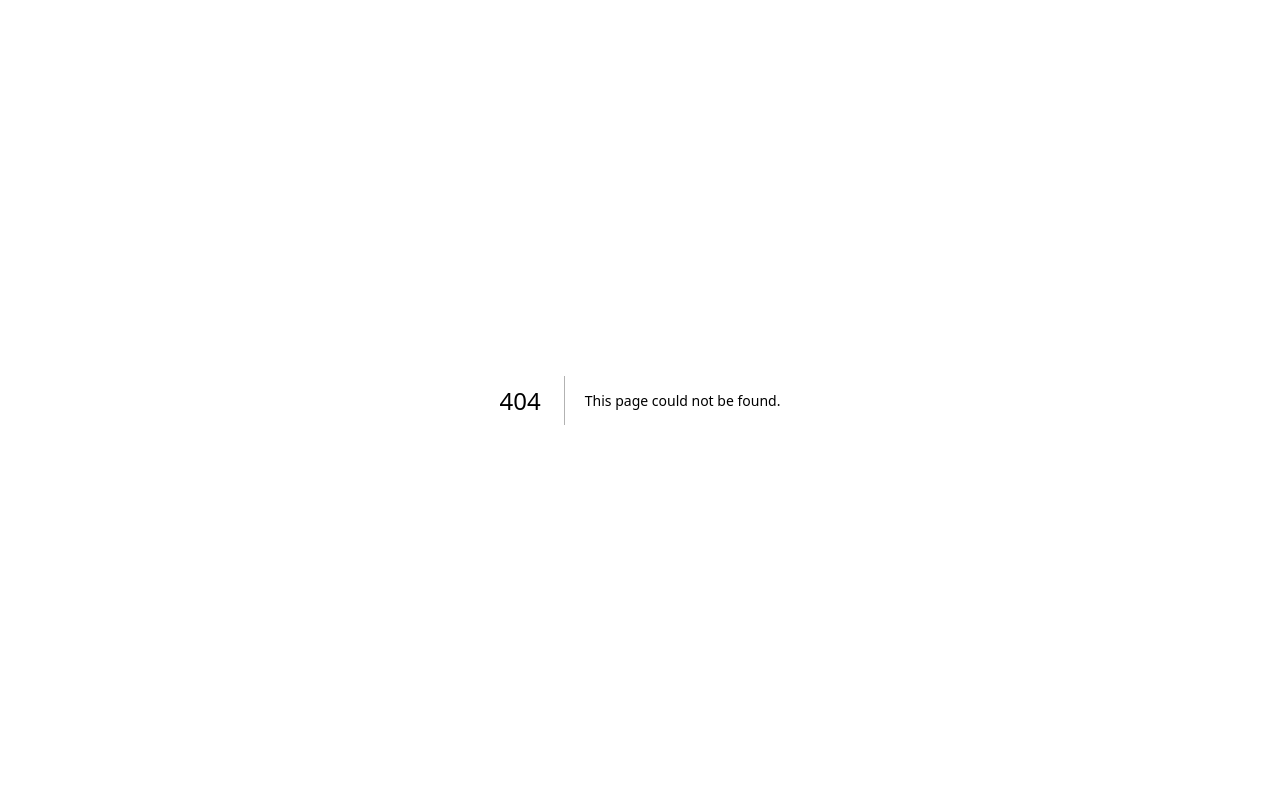
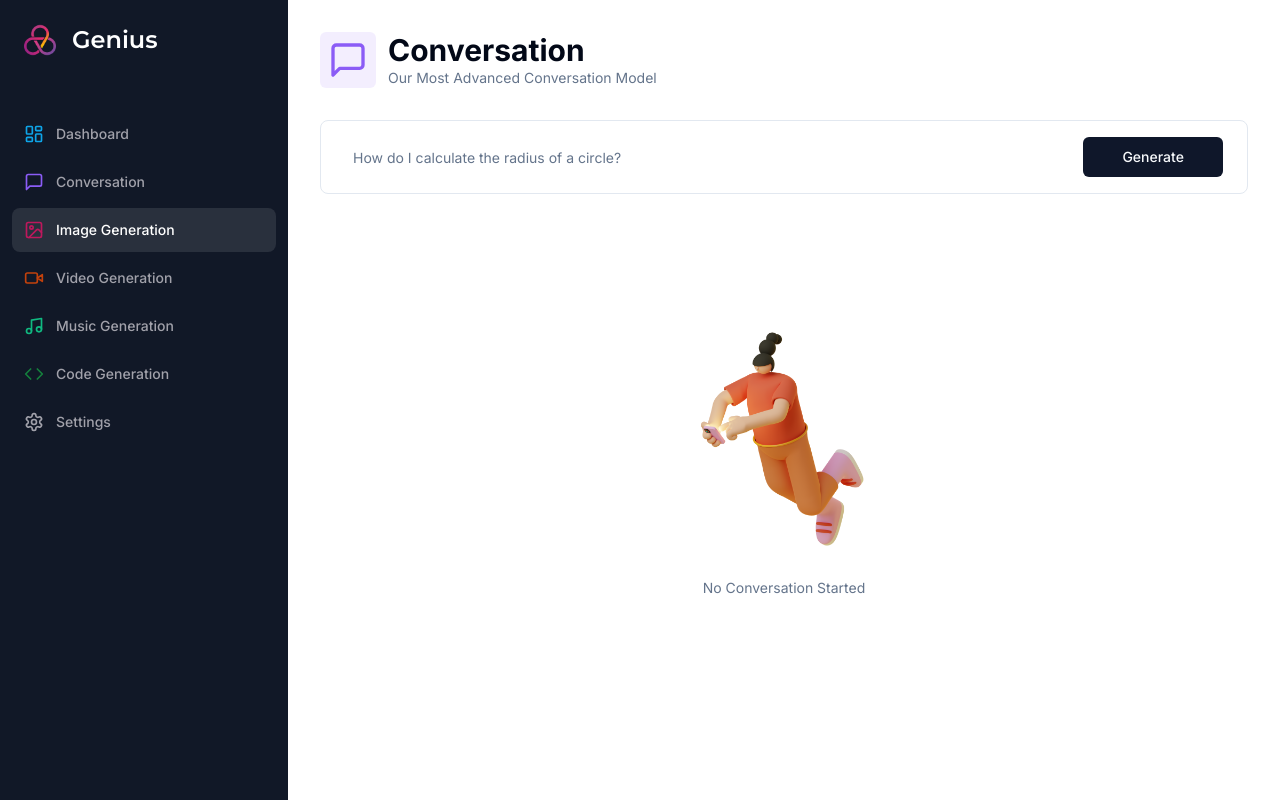
Before and after one commit to JavidAAA/AI_SaaS_App, a Next.js app: page /image in a window 1280 px wide. Before the commit this address had no page. Built offline with nearby package versions, Linux system fonts and the light colour scheme.

Commit message:
added new route dashboard/image

```diff
--- /dev/null
+++ b/app/(dashboard)/(routes)/image/constants.ts
@@ -0,0 +1,7 @@
+import * as z from "zod";
+
+export const formSchema = z.object({
+  prompt: z.string().min(1, {
+    message: "Prompt is required"
+  })
+});
--- /dev/null
+++ b/app/(dashboard)/(routes)/image/page.tsx
@@ -0,0 +1,129 @@
+"use client";
+
+import React, { useState } from "react";
+import { MessageSquare } from "lucide-react";
+import { useForm } from "react-hook-form";
+import * as z from "zod";
+import { zodResolver } from "@hookform/resolvers/zod";
+import axios from "axios";
+import { useRouter } from "next/navigation";
+import { ChatCompletionRequestMessage } from "openai";
+
+import Heading from "@/components/heading";
+import { Form, FormControl, FormField, FormItem } from "@/components/ui/form";
+import { Input } from "@/components/ui/input";
+import { Button } from "@/components/ui/button";
+import { Empty } from "@/components/empty";
+import { Loader } from "@/components/loader";
+import { UserAvatar } from "@/components/user-avatar";
+import { BotAvatar } from "@/components/bot-avatar";
+
+import { formSchema } from "./constants";
+import { cn } from "@/lib/utils";
+
+export default function ConversationPage() {
+  const router = useRouter();
+  const [messages, setMessages] = useState<ChatCompletionRequestMessage[]>([]);
+
+  const form = useForm<z.infer<typeof formSchema>>({
+    resolver: zodResolver(formSchema),
+    defaultValues: {
+      prompt: ""
+    }
+  });
+
+  const isLoading = form.formState.isSubmitting;
+
+  const onSubmit = async (values: z.infer<typeof formSchema>) => {
+    try {
+      const userMessage: ChatCompletionRequestMessage = {
+        role: "user",
+        content: values.prompt
+      };
+      const newMessages = [...messages, userMessage];
+
+      const response = await axios.post("/api/conversation", {
+        messages: newMessages
+      });
+
+      setMessages((current) => [...current, userMessage, response.data]);
+
+      form.reset();
+    } catch (error: any) {
+      // TODO: Open Pro Modal
+      console.error(error);
+    } finally {
+      router.refresh();
+    }
+  };
+
+  return (
+    <div>
+      <Heading
+        title="Conversation"
+        description="Our Most Advanced Conversation Model"
+        icon={MessageSquare}
+        iconColor="text-violet-500"
+        bgColor="bg-violet-500/10"
+      />
+      <div className="px-4 lg:px-8">
+        <div>
+          <Form {...form}>
+            <form
+              onSubmit={form.handleSubmit(onSubmit)}
+              className="rounded-lg border w-full p-4 px-3 md:px-6 focus-within:shadow-sm grid grid-cols-12 gap-2"
+            >
+              <FormField
+                name="prompt"
+                render={({ field }) => (
+                  <FormItem className="col-span-12 lg:col-span-10">
+                    <FormControl className="m-0 p-0">
+                      <Input
+                        disabled={isLoading}
+                        placeholder="How do I calculate the radius of a circle?"
+                        className="pl-2 border-0 outline-none focus-visible:ring-0 focus-visible: ring-transparent"
+                        {...field}
+                      />
+                    </FormControl>
+                  </FormItem>
+                )}
+              />
+              <Button
+                disabled={isLoading}
+                className="col-span-12 lg:col-span-2 w-full"
+              >
+                Generate
+              </Button>
+            </form>
+          </Form>
+        </div>
+        <div className="space-y-4 mt-4">
+          {isLoading && (
+            <div className="p-8 rounded-lg w-full flex items-center justify-center bg-muted">
+              <Loader />
+            </div>
+          )}
+          {messages.length === 0 && !isLoading && (
+            <Empty label="No Conversation Started" />
+          )}
+          <div className="flex flex-col-reverse gap-y-4">
+            {messages.map((message) => (
+              <div
+                key={message.content}
+                className={cn(
+                  "p-8 w-full flex items-start gap-x-8 rounded-lg",
+                  message.role === "user"
+                    ? "bg-white border border-black/10"
+                    : "bg-muted"
+                )}
+              >
+                {message.role === "user" ? <UserAvatar /> : <BotAvatar />}
+                <p className="text-sm">{message.content}</p>
+              </div>
+            ))}
+          </div>
+        </div>
+      </div>
+    </div>
+  );
+}
```
